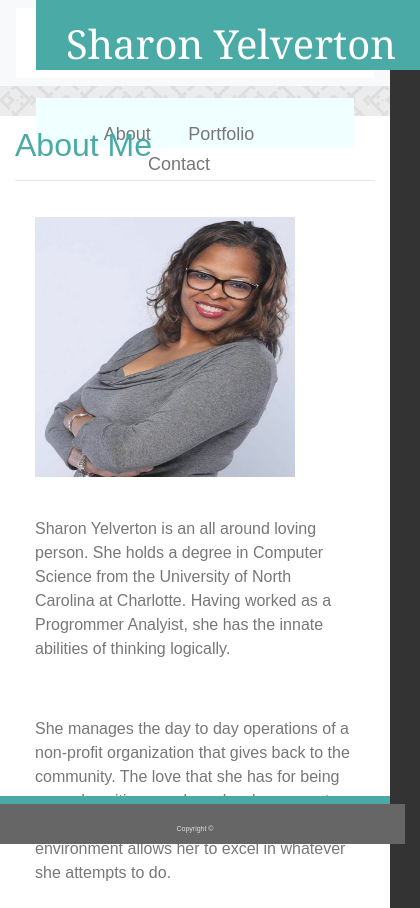
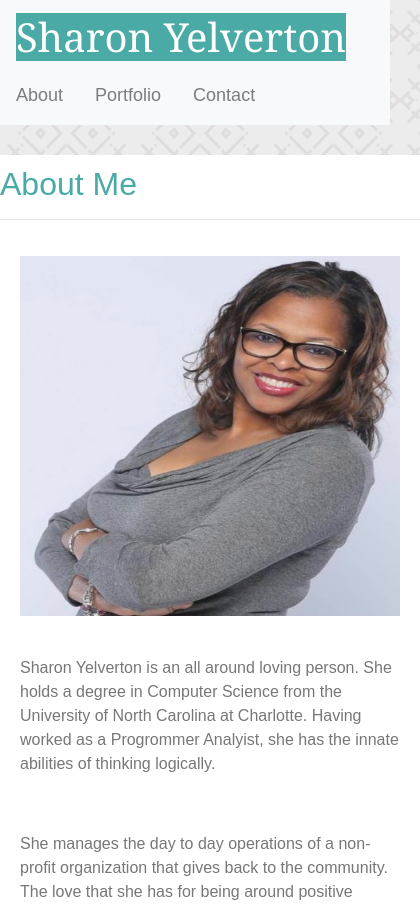
Before and after one commit to Sharonyel/bootstrap-homework, a plain HTML site: page index.html in a window 390 px wide. Shown: the top 908 px of the page, 420 px wide, since content can reach past the window. Drawn offline with nearby package versions, Linux system fonts and the light colour scheme.

Commit message:
changed navbar

```diff
--- a/assets/css/style.css
+++ b/assets/css/style.css
@@ -4,55 +4,60 @@
   box-sizing: border-box;
 
 }
+
+/* html, body {
+  height: 100%;
+}  */
 body {
-height: 100%;
-margin: 0;
+width: 100%;
 font-family: Arial, Helvetica, sans-serif;
 background-image: url("../images/herringbone.png");
+/* display: flex;
+flex-direction: column; */
+}
+
+
+.namefld {
+  background: #4aaaa5;
+  width: 400px;
+}
+h1 {
+  font-family: Georgia, 'Times New Roman', Times, serif;
+  color: #ffffff;
+  background: #4aaaa5;
 
 }
+.navbar-nav {
+flex-direction: row;
+float: right;
+}
+.chicken{
+  float: right;
+}
 
-.logo {
-background: #ffffff;
-padding: 20px;
-clear: both;
+.linkgroup {
+  float: right;
+  margin-right: 10px;
+  position: relative;
+}
+.col-sm-6{
+position: relative;
 width: 100%;
-height: 70px;
-/* margin: 0px; */
-/* border-style: solid;
-border-width: 1px; */
-border-color: #cccccc;
-/* position: fixed;
-top: 0;  */
-
-}
-h1 {
-  padding: 20px;
-  background-color: #4aaaa5;
-  float: left;
-  margin: 0;
-  /* margin-bottom: 0px;
-  margin-top: 0px; */
-  height: 80px;
-  text-align: center;
-  color: #ffffff;
-  position: fixed;
-  top: 0;
-  bottom: 0;
-  /* left: 52px; */
-  font-family: Georgia, 'Times New Roman', Times, serif;
-
+float: right;
+padding-right: 15px;
+padding-left: 15px;
 }
 
 .pagetitle {
   margin-top: 10px;
 }
+
 .container {
 background: #ffffff;
-/* float: left; */
 width: 100%;
 height: 100%;
 margin-top: 30px;
+box-sizing: content-box;
 }
 .portcont{
   padding: 20px;
@@ -80,26 +85,7 @@ text-decoration: none;
 font-size: 18px;
 margin-right: 32px;
 text-align: center;
-
-}
-.content, .contact, .portfolio {
-background: #ffffff;
-float: left;
-width: 100%;
-height: 100%;
-background-image: url("../images/herringbone.png");
-}
-.content-mat {
-min-height: 50%;
-margin-bottom: -120px;
-margin-top: 100px;
-margin-left: 52px;
-margin-right: 52px;
-padding: 20px;
-background: #ffffff;
-border-color: #dddddd;
-border-width: 1px;
-border-style: solid;
+display: inline-block;
 
 }
 img {
@@ -107,11 +93,6 @@ width: 300px;
 height: 300px;
 padding: 20px;
 float: left;
-}
-
-.container::after {
-content: "";
-display: block;
 }
 h2 {
 color: #4aaaa5;
@@ -121,43 +102,7 @@ p {
 float: inline-start;
 color: #777777;
 padding: 20px;
-}
 
-footer, .container::after {
-height: 120px;
-background: #666666;
-padding: 20px;
-width: 100%;
-height: 5px;
-margin-bottom: 0px;
-position: fixed;
-bottom: 0;
-text-align: center;
-color: #dddddd;
-font-size: 7px;
-
-}
-
-.green-footer {
-border-top: 8px solid #4aaaa5;
-width: 100%;
-bottom: 0;
-padding: 20px;
-position: fixed;
-
-
-}
-.contact-mat {
-min-height: 50%;
-margin-bottom: -120px;
-margin-top: 100px;
-margin-left: 52px;
-margin-right: 52px;
-padding: 25px;
-background: #ffffff;
-border-color: #dddddd;
-border-width: 1px;
-border-style: solid;
 }
 
 fieldset {
@@ -211,10 +156,25 @@ font-size: 20px;
 padding: 0px;
 
 }
-.bg-dark {
+.bg-white {
     width: 200px;
     float: left;
 }
+.card{
+  margin: 20px;
+}
+.card-title {
+  line-height: 35px;
+}
+.fxdfooter{
+  border: 20px solid #4aaaa5;
+  width: 100%;
+  bottom: 0;
+  position: fixed;
+  color: #ffffff;
+  }
+
+
 /************************************************************/
 /* * * *    99999999999 888888888888 000000000000     * * * */
 /************************************************************/
@@ -222,19 +182,6 @@ padding: 0px;
 body {
   background-color: #333;
 }
-
-/* h1 {
-  padding: 20px;
-  background-color: #4aaaa5;
-  float: left;
-  /* width: 50%;
-  margin: 0;
-  height: 80px;
-  text-align: center;
-  color: #ffffff;
-  position: fixed;
-  top: 0;
-  left: 0; */
 
 }
 
@@ -247,49 +194,20 @@ body {
 body {
   background-color: #333;
 }
-
-/* .logo {
-
-  width: 100%px;
-
+/* h1 {
+  width: 350px;
+  color: #ffffff;
+  background: #4aaaa5;
 } */
-
- /* padding: 20px;
-  background-color: #4aaaa5;
-  float: left;
-   width: 50%;
-  margin: 0;
-  height: 80px;
-  text-align: center;
-  color: #ffffff;
-  position: fixed;
-  top: 0;
-  left: 0;
-
-}
-.links {
-  margin-top: 40px;
-  width: 50%;
-  float: right;
-  position: fixed;
-  top: 0;
-  right: 10;
-  text-align: center;
-  margin-right: 0;
-  line-height: 100%;
-
-}
-.content-mat {
-  width: 93%;
-  margin-left: 30px;
-  margin-right: 25px;
+.img {
+  width: 400px;
+  max-width: 620px;
+  height: 350px;
 }
 
-.content-mat img {
-  width: 100%;
-  max-width: 400px;
-  height: 400px;
-} */
+
+
+
 }
 
 /* Width at 640px and below */
@@ -298,55 +216,8 @@ body {
 /************************************************************/
 
 @media screen and (max-width: 640px) {
-body {
-  background-color: #333;
-}
 
-/* .logo {
-
-  width: 0%;
-  padding: 0; */
-  /* padding: 20px;
-}*/
-
-h1 {
-  padding: 20px;
-  width: 100%;
-  background-color: #4aaaa5;
-  margin: 0 auto;
-
-  margin-bottom: 15px;
-  margin-top: 0px;
-  height: 70px;
-  text-align: center;
-  color: #ffffff;
-  /* position: fixed;
-  top: 0;
-  left: 0; */
-}
-
-/* .namefld {
-  width: 100%;
-} */
-.links {
-  width: 100%;
-  padding: 20px;
-  margin-top: 70px;
-  height: 50px;
-  background-color: azure;
-  text-align: center;
-  border: #777777;
-  border: 10px;
-
-}
-.content-mat {
-  width: 90%;
-  margin-left: 30px;
-  margin-right: 0px;
-  margin-top: 130px;
-
-}
-.content-mat img {
+  img {
   width: 100%;
   max-width: 620px;
   height: 400px;
--- a/index.html
+++ b/index.html
@@ -1,5 +1,5 @@
 <!DOCTYPE html>
-<html lang="en">
+<html lang="en" class="h-100">
 
 <head>
    <meta charset="utf-8">
@@ -13,42 +13,40 @@
 
 <body>
    <!-- <header> -->
-      <div class=".container-fluid">
-         <nav class="navbar navbar-expand-lg navbar-light bg-light">
-            <div class="logo">
-               <div class="row">
 
-                  <div class="col-sm-6">
-                     <div class="namefld">
-                     <h1>Sharon Yelverton</h1>
-                  </div>
-               </div>
-                  <div class="col-sm-6">
-                     <div class="links">
-                        <a class="linkfld" href="index.html">About</a>
-                        <a class="linkfld" href="portfolio.html">Portfolio</a>
-                        <a class="linkfld" href="contact.html">Contact</a>
-                     </div>
-                  </div>
-               </div>
-            </div>
-         </nav>
-      </div>
+         <nav class="navbar navbar-expand-lg justify-content-between navbar-light bg-light ml-auto">
+               <a class="navbar-brand">
+                  <h1>Sharon Yelverton</h1>
+                  </a>
 
-   <!-- </header> -->
+               <ul class="navbar-nav">
 
+                     <li class="nav-item">
+                       <a class="nav-link" href="index.html">About</a>
+                     </li>
+                     <li class="nav-item">
+                           <a class="nav-link" href="portfolio.html">Portfolio</a>
+                         </li>
+                         <li class="nav-item">
+                              <a class="nav-link" href="contact.html">Contact</a>
+                            </li>
+
+                   </ul>
+
+                  </nav>
 
 
    <!--  About Me Information  -->
 
    <div class="container">
       <div class="row">
-         <div class="col-lg-12 col-md-12 col-sm-12">
+            <!-- <div class="contact-mat"> -->
+
+         <div class="col-xs-12">
 
          <h2 class="pagetitle">About Me</h2>
 
          <hr>
-
          <img src="assets/images/myphoto.jpg" alt="Picture of Me">
 
          <p>Sharon Yelverton is an all around loving person. She holds a degree in Computer Science from the University
@@ -63,17 +61,20 @@
             technology field to explore the great world of coding. There are so many ideas that have yet to be revealed.
             Let her share hers with you. Reach out to her at ladysharonyel@me.com! </p>
       </div>
+   <!-- </div> -->
       </div>
       </div>
 
 
    <!--   Green footer line    -->
-   <div class="green-footer"> </div>
+   <!-- <div class="green-footer"> </div> -->
 
    <!--   Sticky footer info in CSS file  -->
-   <footer>
-      Copyright &copy;
+
+
+
    </footer>
+
    <script src="https://stackpath.bootstrapcdn.com/bootstrap/4.3.1/js/bootstrap.min.js"
       integrity="sha384-JjSmVgyd0p3pXB1rRibZUAYoIIy6OrQ6VrjIEaFf/nJGzIxFDsf4x0xIM+B07jRM"
       crossorigin="anonymous"></script>
```
Also changed, not shown: contact.html (+29 -24 lines), portfolio.html (+26 -26 lines), 1 other file.
